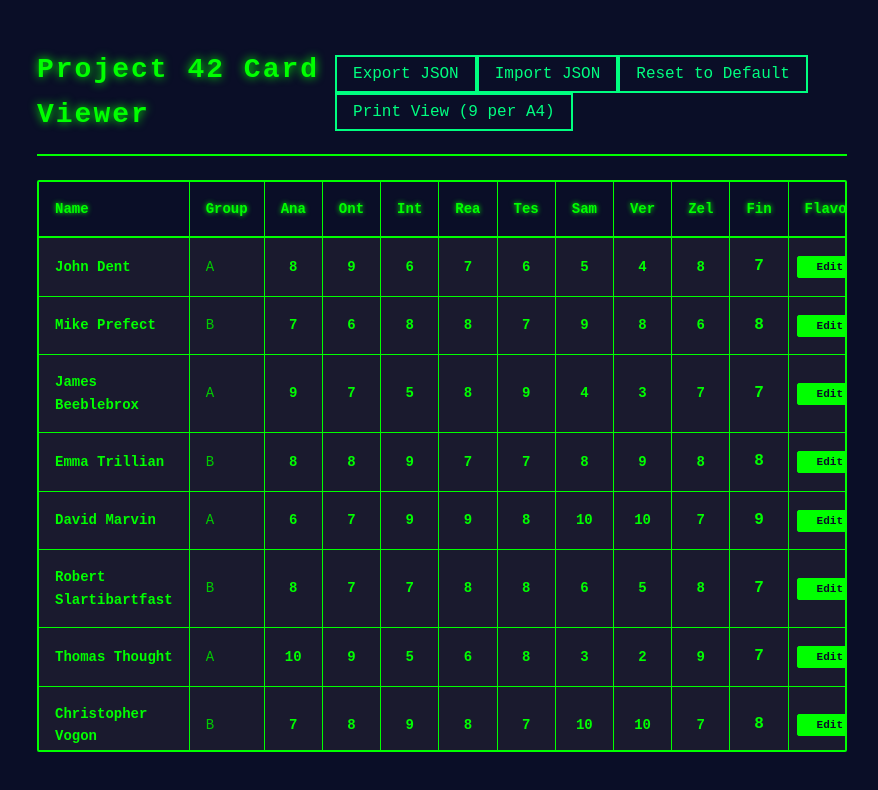
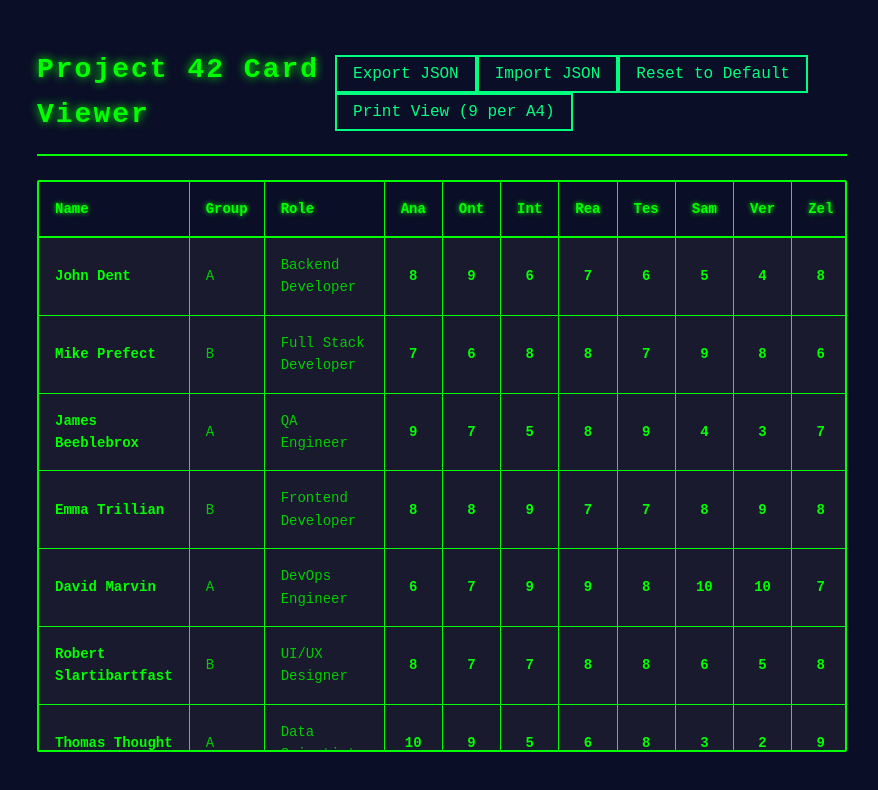
Before and after one commit to Jaapapa/project42cardviewer, a React (Vite) app: page / in a window 1280 px wide. Shown: the top 790 px of the page, without its empty margins (11-889 px from the left). Built offline with nearby package versions, Linux system fonts and the light colour scheme.

Commit message:
Added role

```diff
--- a/src/components/CardDetail.tsx
+++ b/src/components/CardDetail.tsx
@@ -70,6 +70,12 @@ export const CardDetail: React.FC<CardDetailProps> = ({ card, onBack }) => {
           <div className="card-border-mid">
             ├────────────────────────────────────┤
           </div>
+          <div className="card-role">
+            │ Role: {card.role.substring(0, 28).padEnd(28)} │
+          </div>
+          <div className="card-border-mid">
+            ├────────────────────────────────────┤
+          </div>
 
           {statsList.map(({ label, key }) => {
             const stat = card.stats[key];
--- a/src/components/CardList.tsx
+++ b/src/components/CardList.tsx
@@ -5,6 +5,7 @@ import { NameCell } from './NameCell';
 import { GroupCell } from './GroupCell';
 import { FinalGradeCell } from './FinalGradeCell';
 import { FlavorTextCell } from './FlavorTextCell';
+import { RoleCell } from './RoleCell';
 import sampleCards from '../data/sample-cards.json';
 import '../styles/CardList.css';
 
@@ -143,6 +144,7 @@ export const CardList: React.FC<CardListProps> = ({
       id: `card-${Date.now()}`,
       name: 'New Card',
       group: 'A',
+      role: 'Developer',
       stats: {
         analyseren: { value: 7, weight: 1 },
         ontwerpen: { value: 7, weight: 1 },
@@ -198,6 +200,7 @@ export const CardList: React.FC<CardListProps> = ({
               <tr>
                 <th>Name</th>
                 <th>Group</th>
+                <th>Role</th>
                 {statLabels.map((label) => (
                   <th key={label} title={label}>
                     {label.substring(0, 3)}
@@ -232,6 +235,17 @@ export const CardList: React.FC<CardListProps> = ({
                     onMouseLeave={() => setHoveredStatCell(null)}
                     onGroupChange={(cardId, newGroup) => {
                       onUpdateCard?.(cardId, { group: newGroup });
+                    }}
+                    canUpdate={!!onUpdateCard}
+                  />
+                  <RoleCell
+                    cardId={card.id}
+                    role={card.role}
+                    isHovered={hoveredStatCell === `role-${card.id}`}
+                    onMouseEnter={() => setHoveredStatCell(`role-${card.id}`)}
+                    onMouseLeave={() => setHoveredStatCell(null)}
+                    onRoleChange={(cardId, newRole) => {
+                      onUpdateCard?.(cardId, { role: newRole });
                     }}
                     canUpdate={!!onUpdateCard}
                   />
--- a/src/components/PrintView.tsx
+++ b/src/components/PrintView.tsx
@@ -52,6 +52,8 @@ const PrintCard: React.FC<PrintCardProps> = ({ card }) => {
 
   const cardContent = `┌──────────────────────────────────┐
 │ ${card.name.substring(0, 24).padEnd(24)} │ ${card.group.substring(0, 5).padEnd(5)} │
+├──────────────────────────────────┤
+│ Role: ${card.role.substring(0, 26).padEnd(26)} │
 ├──────────────────────────────────┤
 ${statsList.map(({ label, key }) => {
     const stat = card.stats[key];
--- /dev/null
+++ b/src/components/RoleCell.tsx
@@ -0,0 +1,84 @@
+import React, { useState } from 'react';
+
+interface RoleCellProps {
+  cardId: string;
+  role: string;
+  isHovered: boolean;
+  onMouseEnter: () => void;
+  onMouseLeave: () => void;
+  onRoleChange: (cardId: string, newRole: string) => void;
+  canUpdate: boolean;
+}
+
+export const RoleCell: React.FC<RoleCellProps> = ({
+  cardId,
+  role,
+  isHovered,
+  onMouseEnter,
+  onMouseLeave,
+  onRoleChange,
+  canUpdate,
+}) => {
+  const [isEditing, setIsEditing] = useState(false);
+  const [editingValue, setEditingValue] = useState(role);
+
+  return (
+    <td
+      className="card-role-cell"
+      onMouseEnter={onMouseEnter}
+      onMouseLeave={onMouseLeave}
+      onClick={(e) => {
+        if (isEditing) {
+          e.stopPropagation();
+        }
+      }}
+    >
+      {isEditing ? (
+        <div className="role-edit-container">
+          <input
+            type="text"
+            value={editingValue}
+            onChange={(e) => setEditingValue(e.target.value)}
+            onKeyDown={(e) => {
+              if (e.key === 'Enter') {
+                if (editingValue.trim()) {
+                  onRoleChange(cardId, editingValue);
+                }
+                setIsEditing(false);
+              } else if (e.key === 'Escape') {
+                setIsEditing(false);
+                setEditingValue(role);
+              }
+            }}
+            onBlur={() => {
+              if (editingValue.trim()) {
+                onRoleChange(cardId, editingValue);
+              }
+              setIsEditing(false);
+              setEditingValue(role);
+            }}
+            autoFocus
+            onClick={(e) => e.stopPropagation()}
+          />
+        </div>
+      ) : (
+        <>
+          <span>{role}</span>
+          {isHovered && canUpdate && (
+            <button
+              className="role-edit-btn"
+              onClick={(e) => {
+                e.stopPropagation();
+                setIsEditing(true);
+                setEditingValue(role);
+              }}
+              title="Edit role"
+            >
+              ✏️
+            </button>
+          )}
+        </>
+      )}
+    </td>
+  );
+};
--- a/src/data/sample-cards.json
+++ b/src/data/sample-cards.json
@@ -3,6 +3,7 @@
     "id": "1",
     "name": "John Dent",
     "group": "A",
+    "role": "Backend Developer",
     "stats": {
       "analyseren": { "value": 8, "weight": 2 },
       "ontwerpen": { "value": 9, "weight": 1 },
@@ -20,6 +21,7 @@
     "id": "2",
     "name": "Mike Prefect",
     "group": "B",
+    "role": "Full Stack Developer",
     "stats": {
       "analyseren": { "value": 7, "weight": 1 },
       "ontwerpen": { "value": 6, "weight": 2 },
@@ -37,6 +39,7 @@
     "id": "3",
     "name": "James Beeblebrox",
     "group": "A",
+    "role": "QA Engineer",
     "stats": {
       "analyseren": { "value": 9, "weight": 4 },
       "ontwerpen": { "value": 7, "weight": 2 },
@@ -54,6 +57,7 @@
     "id": "4",
     "name": "Emma Trillian",
     "group": "B",
+    "role": "Frontend Developer",
     "stats": {
       "analyseren": { "value": 8, "weight": 3 },
       "ontwerpen": { "value": 8, "weight": 3 },
@@ -71,6 +75,7 @@
     "id": "5",
     "name": "David Marvin",
     "group": "A",
+    "role": "DevOps Engineer",
     "stats": {
       "analyseren": { "value": 6, "weight": 1 },
       "ontwerpen": { "value": 7, "weight": 2 },
@@ -88,6 +93,7 @@
     "id": "6",
     "name": "Robert Slartibartfast",
     "group": "B",
+    "role": "UI/UX Designer",
     "stats": {
       "analyseren": { "value": 8, "weight": 2 },
       "ontwerpen": { "value": 7, "weight": 4 },
@@ -105,6 +111,7 @@
     "id": "7",
     "name": "Thomas Thought",
     "group": "A",
+    "role": "Data Scientist",
     "stats": {
       "analyseren": { "value": 10, "weight": 4 },
       "ontwerpen": { "value": 9, "weight": 3 },
@@ -122,6 +129,7 @@
     "id": "8",
     "name": "Christopher Vogon",
     "group": "B",
+    "role": "Team Lead",
     "stats": {
       "analyseren": { "value": 7, "weight": 2 },
       "ontwerpen": { "value": 8, "weight": 2 },
@@ -139,6 +147,7 @@
     "id": "9",
     "name": "Andrew Fish",
     "group": "A",
+    "role": "API Developer",
     "stats": {
       "analyseren": { "value": 7, "weight": 2 },
       "ontwerpen": { "value": 6, "weight": 1 },
--- a/src/styles/CardDetail.css
+++ b/src/styles/CardDetail.css
@@ -51,6 +51,11 @@
 
 .card-header {
   color: var(--text-primary);
+}
+
+.card-role {
+  color: var(--text-secondary);
+  font-style: italic;
 }
 
 .card-image-space {
--- a/src/styles/CardList.css
+++ b/src/styles/CardList.css
@@ -505,3 +505,52 @@
     min-width: 30px;
   }
 }
+
+/* Role Cell Styles */
+.card-role-cell {
+  min-width: 120px;
+  color: var(--text-secondary);
+  position: relative;
+  padding: var(--spacing-md);
+}
+
+.role-edit-btn {
+  position: absolute;
+  right: var(--spacing-md);
+  top: 50%;
+  transform: translateY(-50%);
+  background: none;
+  border: none;
+  color: var(--fg-light);
+  font-size: 14px;
+  cursor: pointer;
+  padding: 2px 6px;
+  transition: transform 0.2s ease;
+}
+
+.role-edit-btn:hover {
+  transform: translateY(-50%) scale(1.2);
+}
+
+.role-edit-container {
+  display: flex;
+  align-items: center;
+  width: 100%;
+}
+
+.role-edit-container input {
+  background-color: var(--card-bg);
+  color: var(--fg-light);
+  border: 2px solid var(--fg-light);
+  padding: 4px 8px;
+  font-family: 'Courier New', monospace;
+  font-size: var(--font-size-small);
+  border-radius: 2px;
+  flex: 1;
+  max-width: 200px;
+}
+
+.role-edit-container input:focus {
+  outline: none;
+  box-shadow: 0 0 10px var(--fg-light);
+}
--- a/src/types/Card.ts
+++ b/src/types/Card.ts
@@ -7,6 +7,7 @@ export interface Card {
   id: string;
   name: string;
   group: string;
+  role: string;
   stats: {
     analyseren: Stat;
     ontwerpen: Stat;
--- a/src/utils/cardStorage.ts
+++ b/src/utils/cardStorage.ts
@@ -31,8 +31,9 @@ const migrateCard = (card: any): Card => {
     id: card.id,
     name: card.name,
     group: card.group,
+    role: card.role ?? 'Developer',
     stats: migrateStats(card.stats),
-    finalGrade: card.finalGrade ?? 7, // Default to 7 if missing
+    finalGrade: card.finalGrade ?? 7,
     flavorText: card.flavorText,
   };
 };
```
